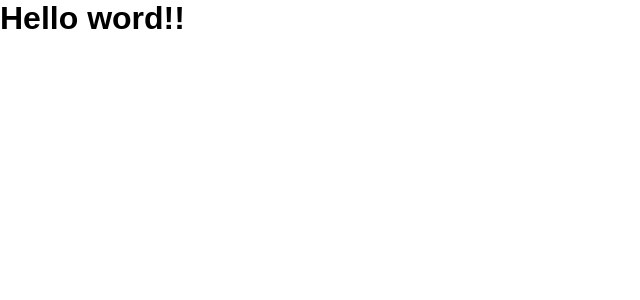
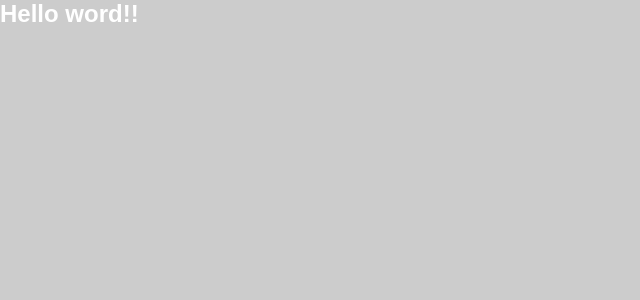
Before and after one commit to maycon8609/github-explorer, a React app: page / in a window 1280 px wide. Shown: the top 300 px of the page, without its empty margins (0-640 px from the left). Built offline with nearby package versions, Linux system fonts and the light colour scheme.

Commit message:
feat(main): configurando sass

```diff
--- a/package.json
+++ b/package.json
@@ -20,6 +20,8 @@
     "cross-env": "^7.0.3",
     "css-loader": "^6.4.0",
     "html-webpack-plugin": "^5.3.2",
+    "node-sass": "^6.0.1",
+    "sass-loader": "^12.1.0",
     "style-loader": "^3.3.0",
     "webpack": "^5.58.1",
     "webpack-cli": "^4.9.0",
--- a/src/App.jsx
+++ b/src/App.jsx
@@ -1,4 +1,4 @@
-import './styles/global.css';
+import './styles/global.scss';
 
 export const App = () => {
    return <h1>Hello word!!</h1>
--- a/src/styles/global.css
+++ b/src/styles/global.scss
@@ -6,4 +6,10 @@
 
 body {
    font-family: Arial, Helvetica, sans-serif;
+   background-color: #ccc;
+   color: #FFF;
+
+   h1 {
+      font-size: 24px;
+   }
 }
--- a/webpack.config.js
+++ b/webpack.config.js
@@ -32,9 +32,9 @@ module.exports = {
             use: 'babel-loader',
          },
          {
-            test: /\.css$/,
+            test: /\.scss$/,
             exclude: /node_modules/,
-            use: ['style-loader', 'css-loader'],
+            use: ['style-loader', 'css-loader', 'sass-loader'],
          }
       ],
    }
```
